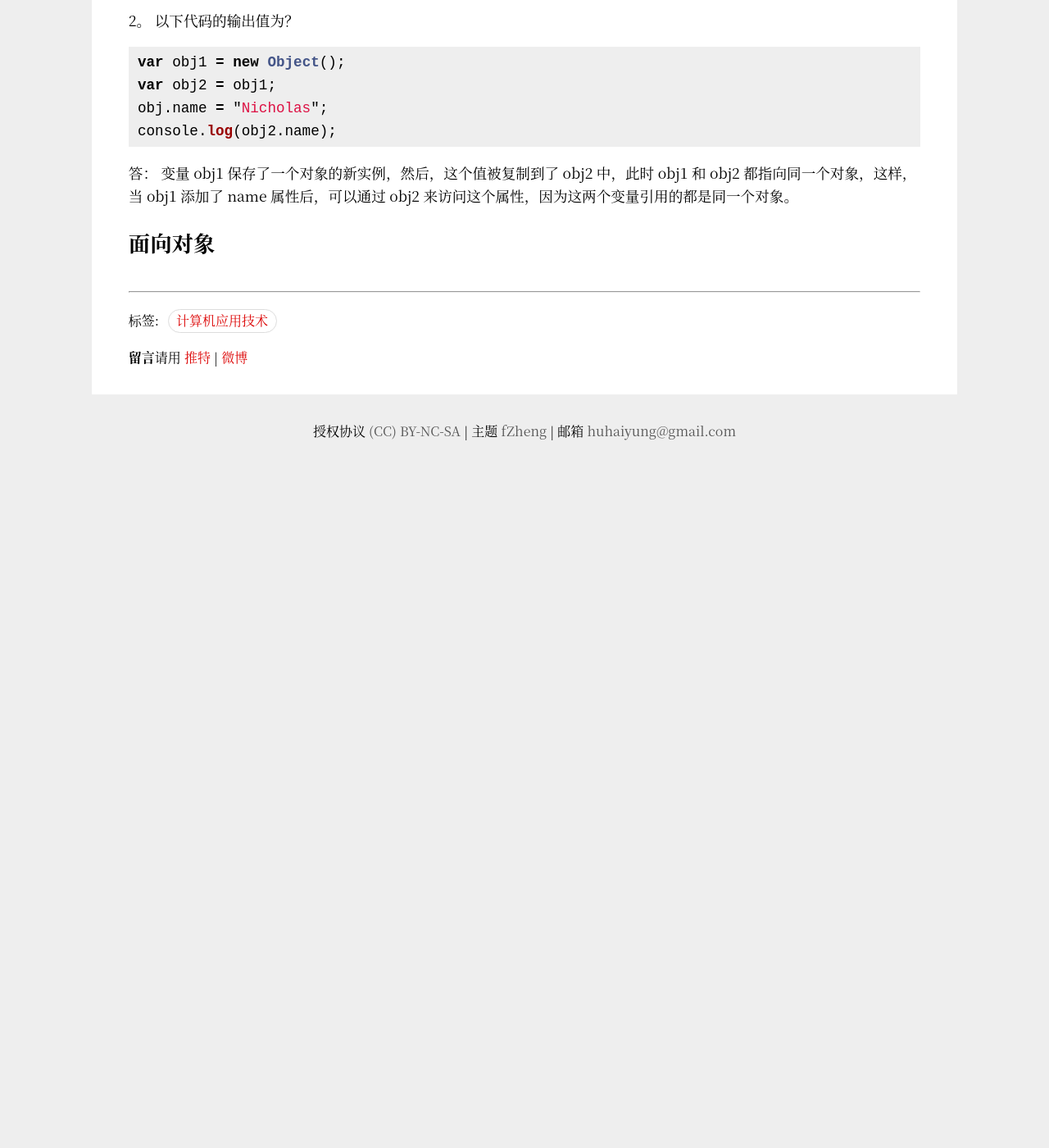
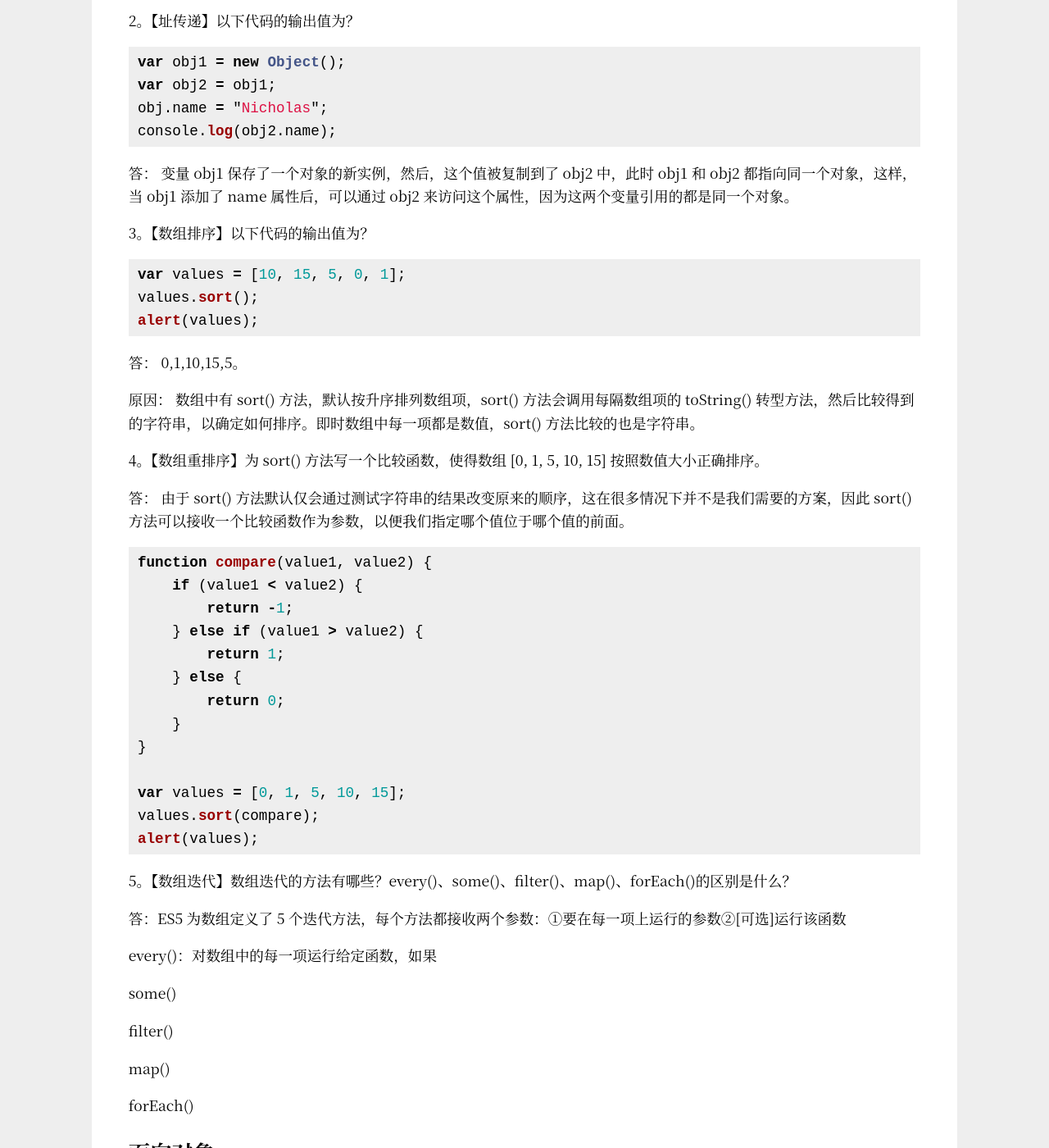
Before and after one commit to Haiyung/haiyung.github.io, a Jekyll site: the page built from _posts/2019-12-30-front-end-interview-questions.md, in a window 1280 px wide and 1400 px high, scrolled down 1348 px. Shown: the whole window at 82% size. Built offline with Jekyll 4.4.1, drawn with Linux system fonts in a browser that asks for light colours; before the commit the page ends 1893 px from its top, so only the background shows below that; some of the changed text lies outside the part shown.

Commit message:
update one article about JS

````diff
--- a/_posts/2019-12-30-front-end-interview-questions.md
+++ b/_posts/2019-12-30-front-end-interview-questions.md
@@ -34,7 +34,7 @@ doAdd(1, 2, 3);
 
 ## 基本类型与引用类型
 
-1。 以下代码的输出值为？
+1。【值传递】以下代码的输出值为？
 
 ```javascript
 var num1 = 5;
@@ -45,7 +45,7 @@ console.log(num2);
 
 答： 在此，num1 中保存的值是 5。当使用 num1 的值来初始化 num2 时， num2 中也保存了值 5，但 num2 中的 5 和 num1 中的 5是完全独立的，该值知识 num1 中 5 的一个副本，此后，这两个变量不会相互影响。
 
-2。 以下代码的输出值为？
+2。【址传递】以下代码的输出值为？
 
 ```javascript
 var obj1 = new Object();
@@ -56,4 +56,53 @@ console.log(obj2.name);
 
 答： 变量 obj1 保存了一个对象的新实例，然后，这个值被复制到了 obj2 中，此时 obj1 和 obj2 都指向同一个对象，这样，当 obj1 添加了 name 属性后，可以通过 obj2 来访问这个属性，因为这两个变量引用的都是同一个对象。
 
+3。【数组排序】以下代码的输出值为？
+
+```javascript
+var values = [10, 15, 5, 0, 1];
+values.sort();
+alert(values);
+```
+
+答： 0,1,10,15,5。
+
+原因： 数组中有 sort() 方法，默认按升序排列数组项，sort() 方法会调用每隔数组项的 toString() 转型方法，然后比较得到的字符串，以确定如何排序。即时数组中每一项都是数值，sort() 方法比较的也是字符串。
+
+4。【数组重排序】为 sort() 方法写一个比较函数，使得数组 [0, 1, 5, 10, 15] 按照数值大小正确排序。
+
+答： 由于 sort() 方法默认仅会通过测试字符串的结果改变原来的顺序，这在很多情况下并不是我们需要的方案，因此 sort() 方法可以接收一个比较函数作为参数，以便我们指定哪个值位于哪个值的前面。
+
+```javascript
+function compare(value1, value2) {
+    if (value1 < value2) {
+        return -1;
+    } else if (value1 > value2) {
+        return 1;
+    } else {
+        return 0;
+    }
+}
+
+var values = [0, 1, 5, 10, 15];
+values.sort(compare);
+alert(values);
+```
+
+5。【数组迭代】数组迭代的方法有哪些？every()、some()、filter()、map()、forEach()的区别是什么？
+
+答：ES5 为数组定义了 5 个迭代方法，每个方法都接收两个参数：➀要在每一项上运行的参数➁[可选]运行该函数
+
+every()：对数组中的每一项运行给定函数，如果
+
+some()
+
+filter()
+
+map()
+
+forEach()
+
+
+
+
 ## 面向对象
````
